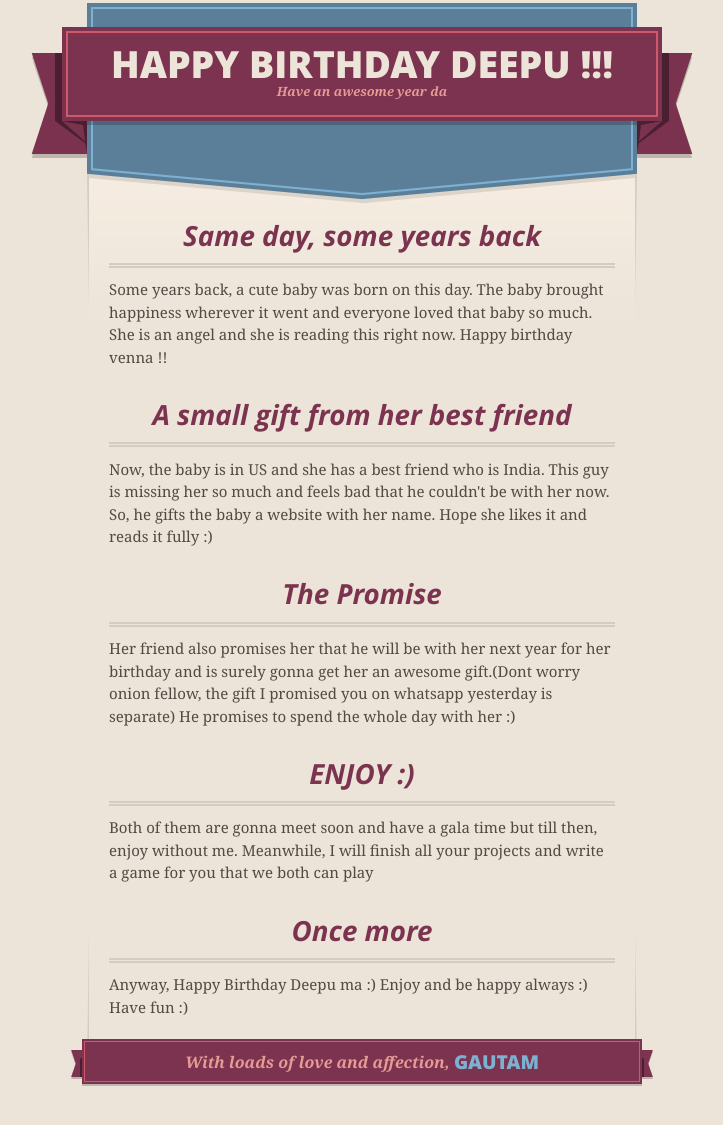
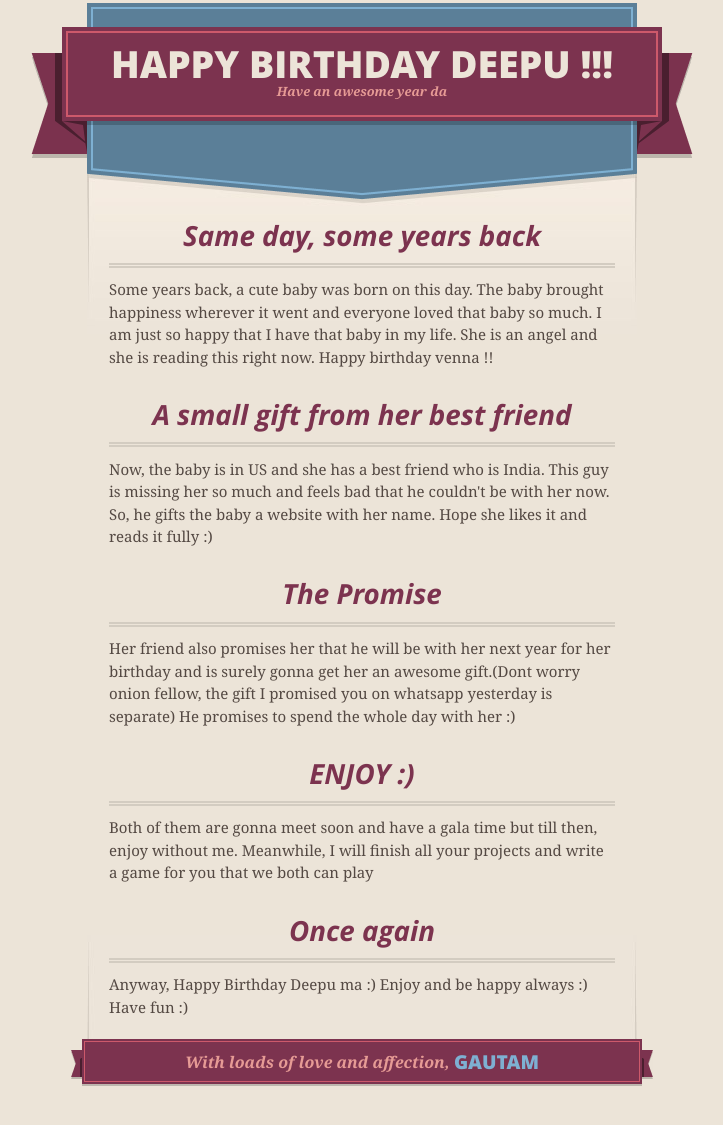
Before and after one commit to deepuravi/deepuravi.github.io, a plain HTML site: page index.html in a window 1280 px wide. Shown: the part 11-1136 px from the top of the page, without its empty margins (278-1001 px from the left). Drawn offline with nearby package versions, Linux system fonts and the light colour scheme.

Commit message:
Update index.html

```diff
--- a/index.html
+++ b/index.html
@@ -48,7 +48,7 @@
         <h3>
 <a name="welcome-to-github-pages" class="anchor" href="#welcome-to-github-pages"><span class="octicon octicon-link"></span></a>Same day, some years back</h3>
 
-<p>Some years back, a cute baby was born on this day. The baby brought happiness wherever it went and everyone loved that baby so much. She is an angel and she is reading this right now. Happy birthday venna !!</p>
+<p>Some years back, a cute baby was born on this day. The baby brought happiness wherever it went and everyone loved that baby so much. I am just so happy that I have that baby in my life. She is an angel and she is reading this right now. Happy birthday venna !!</p>
 
 
 <h3>
@@ -67,7 +67,7 @@
 <p>Both of them are gonna meet soon and have a gala time but till then, enjoy without me. Meanwhile, I will finish all your projects and write a game for you that we both can play</p>
 
 <h3>
-<a name="support-or-contact" class="anchor" href="#support-or-contact"><span class="octicon octicon-link"></span></a>Once more</h3>
+<a name="support-or-contact" class="anchor" href="#support-or-contact"><span class="octicon octicon-link"></span></a>Once again</h3>
 
 <p>Anyway, Happy Birthday Deepu ma :) Enjoy and be happy always :) Have fun :)</p>
       </section>
```
